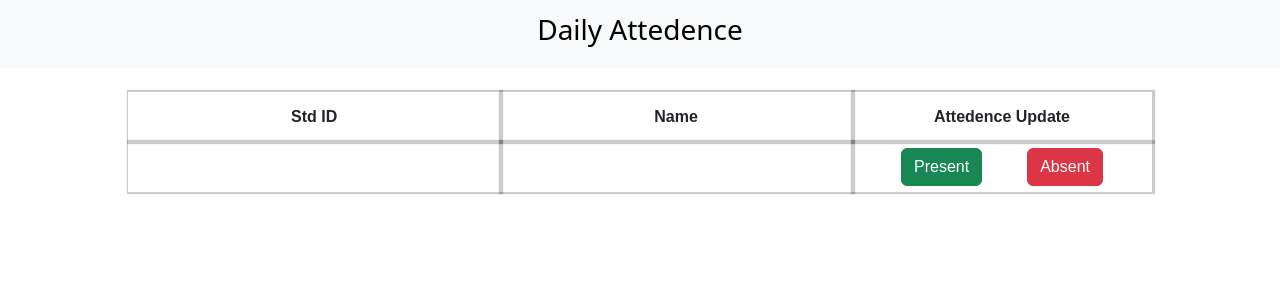
After one commit to venkata1509/Attendance-Management-System, a Flask app: template templates/fill-attendance.html in a window 1280 px wide. The commit adds this page. Shown: the top 300 px of the page. Run offline with Flask 3, Linux system fonts and the light colour scheme; the template is opened without the code that fills it, so the values that code supplies are empty.

Commit message:
nsjkdfhs

```diff
--- /dev/null
+++ b/templates/fill-attendance.html
@@ -0,0 +1,47 @@
+<!DOCTYPE html>
+<html lang="en">
+  <head>
+    <link
+      href="https://cdn.jsdelivr.net/npm/bootstrap@5.3.2/dist/css/bootstrap.min.css"
+      rel="stylesheet"
+    />
+    <style>
+      .car {
+        box-shadow: 1px 0px 1px 2px rgba(0, 0, 0, 0.2);
+        box-decoration-break: clone;
+        max-width: 500px;
+        margin: auto;
+        height: 50px;
+        text-align: center;
+        font-family: arial;
+      }
+      .tab {
+        width: 80%;
+      }
+    </style>
+  </head>
+  <body>
+    <div>
+      <nav class="navbar bg-body-tertiary ">
+        <div class="container-fluid ">
+          <a class="navbar-brand mx-auto" ><h3>Daily Attedence</h3></a>
+        </div>
+      </nav>
+    </div>
+    <br />
+    <div>
+        <table class="tab" align="center">
+            <tr>
+                <th class="car">Std ID</th>
+              <th class="car">Name</th>
+              <th class="car">Attedence Update</th>
+            </tr>
+            <tr>
+                <td class="car"></td>
+                <td class="car"></td>
+                <td class="car" style="width:300px" ><button class="btn btn-success" style="margin-right:10px">Present</button><button class="btn  btn-danger" style="margin-left:35px">Absent</button></td>
+              </tr>
+          </table>
+    </div>
+  </body>
+</html>
```
Also changed, not shown: templates/requests.html (+0 -29 lines).
